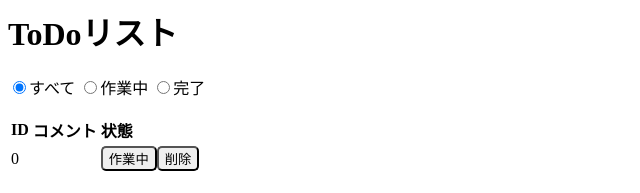
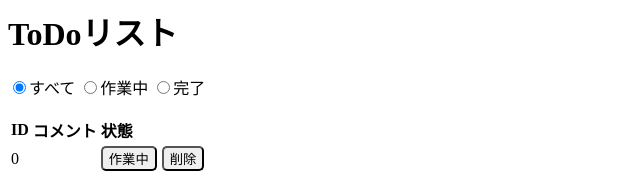
Before and after one commit to TakumiUchida/takumi-uchida-codereview, a plain HTML site: page javascript課題③-3.html in a window 1280 px wide. Both pictures are taken after a click on the button "追加". Shown: the top 193 px of the page, 0-640 px from the left. Drawn offline with Linux system fonts and the light colour scheme.

Commit message:
javascript課題➂-3修正

```diff
--- a/javascript課題③-3.html
+++ b/javascript課題③-3.html
@@ -54,17 +54,50 @@ function escapeHTML(str) {
 }, false);
 
 function output() {
-let html=''
+document.getElementById("list").innerHTML = '';
 for(let i=0; i<tasks.length; i++){
-  html += `<tr id="nowWorking"><td>${i}</td><td>${escapeHTML(tasks[i])}</td><td><input type="button" id="working${i}" value="作業中"><input type="button" class="delete" value="削除"></td></tr>`;
+
+  // trタグを作成
+  const newTr = document.createElement("tr");
+  newTr.id = "nowWorking";
+  document.getElementById("list").appendChild(newTr);
+
+  // IDのtdタグを作成
+  const createId = document.createElement("td");
+  createId.id = "ID";
+  createId.textContent = i;
+  newTr.appendChild(createId);
+
+  // テキスト内容のtdタグを作成
+  const createText = document.createElement("td");
+  createText.id = "TEXT";
+  createText.textContent = escapeHTML(tasks[i]);
+  newTr.appendChild(createText);
+
+  // ボタンのtdタグを作成
+  const createButton = document.createElement("td");
+  createButton.id = "BUTTON";
+  // 作業中ボタン
+  const createWorkingButton = document.createElement("input");
+  createWorkingButton.type = "button";
+  createWorkingButton.id = `working${i}`;
+  createWorkingButton.setAttribute("value","作業中");
+  createButton.appendChild(createWorkingButton);
+   // 削除ボタン
+  const createDeleteButton = document.createElement("input");
+  createDeleteButton.type = "button";
+  createDeleteButton.setAttribute("class","delete");
+  createDeleteButton.setAttribute("value","削除");
+  createButton.appendChild(createDeleteButton);
+  newTr.appendChild(createButton);
 }
-list.innerHTML = html;
 
   // 削除処理
   const el2 = document.getElementsByClassName('delete');
   for(let num=0; num<el2.length; num++) {
   el2[num].addEventListener("click", function deleteTask() {
     const getId = this.getAttribute('id');
+    console.log(getId);
     tasks.splice(getId,1);
     output();
   }, false);
@@ -85,6 +118,7 @@ list.innerHTML = html;
       }
     }, false);
   }
+
 }
 
 
@@ -93,7 +127,7 @@ list.innerHTML = html;
 </script>
 
 <style>
-  #delete {
+  .delete {
     margin-left:5px;
   }
   input[type="button"] {
```
